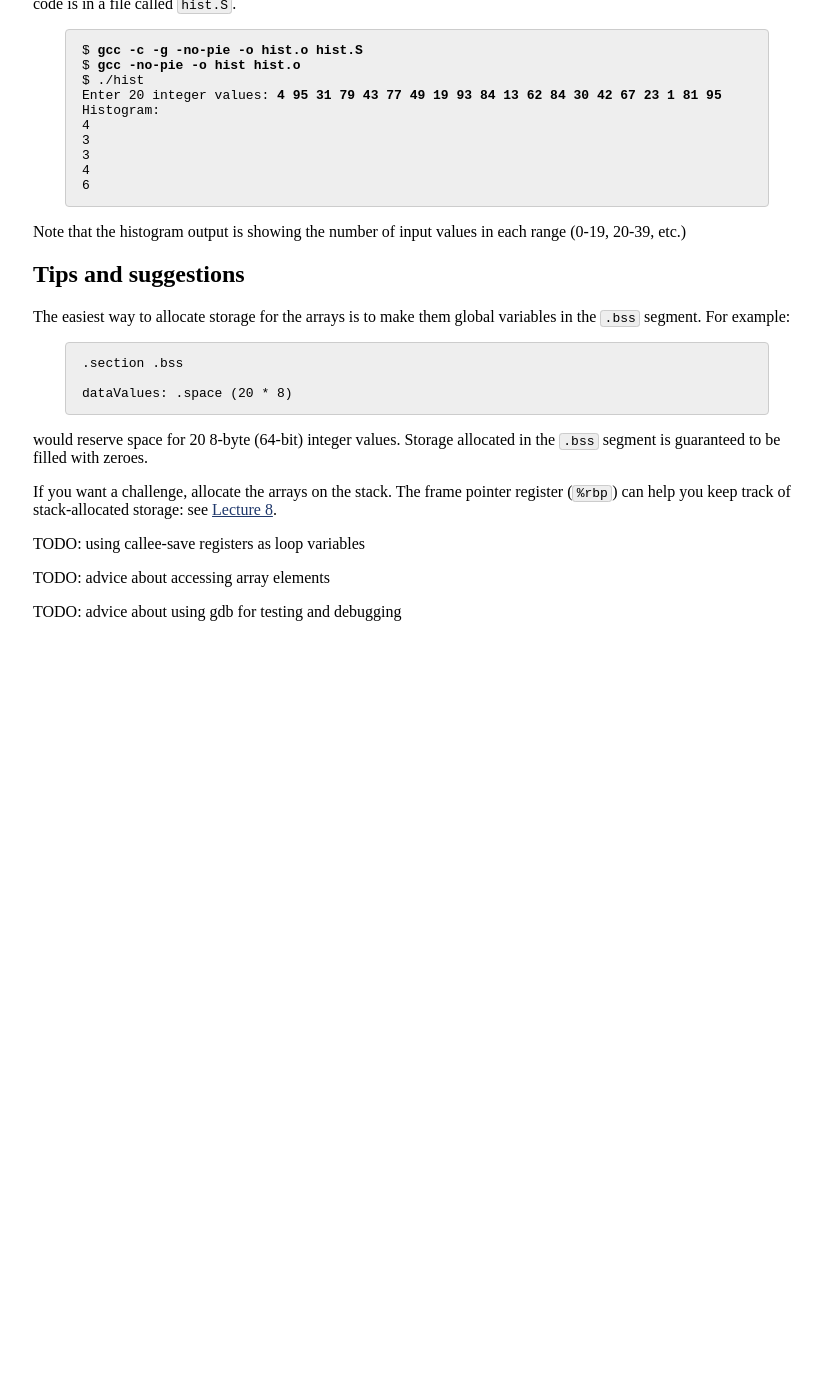
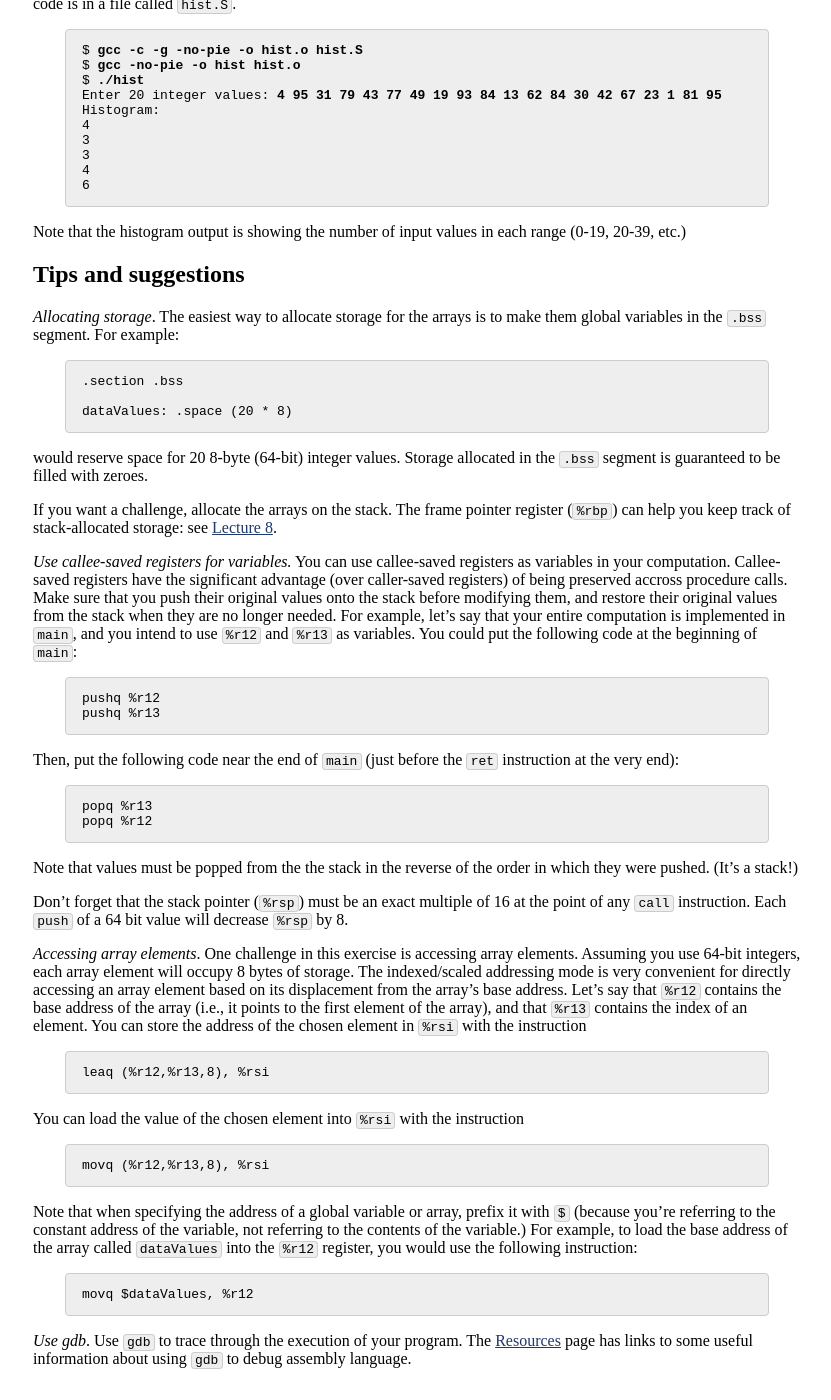
Before and after one commit to jhucsf/spring2020, a Jekyll site: the page built from exercise/assembly2.md, in a window 1280 px wide and 1400 px high, scrolled down 1613 px. Shown: the whole window, without its empty margins (223-1054 px from the left). Built offline with Jekyll 4.4.1, drawn with Linux system fonts in a browser that asks for light colours; before the commit the page ends 2266 px from its top, so only the background shows below that.

Commit message:
more tips/hints for assembly programming exercise

````diff
--- a/exercise/assembly2.md
+++ b/exercise/assembly2.md
@@ -85,7 +85,7 @@ The following commands show assembling and testing the "real" program (user inpu
 <div class="highlighter-rouge"><pre>
 $ <b>gcc -c -g -no-pie -o hist.o hist.S</b>
 $ <b>gcc -no-pie -o hist hist.o</b>
-$ ./hist
+$ <b>./hist</b>
 Enter 20 integer values: <b>4 95 31 79 43 77 49 19 93 84 13 62 84 30 42 67 23 1 81 95</b>
 Histogram:
 4
@@ -99,7 +99,7 @@ Note that the histogram output is showing the number of input values in each ran
 
 ## Tips and suggestions
 
-The easiest way to allocate storage for the arrays is to make them global variables in the `.bss` segment.  For example:
+*Allocating storage*. The easiest way to allocate storage for the arrays is to make them global variables in the `.bss` segment.  For example:
 
 ```
 .section .bss
@@ -111,8 +111,40 @@ would reserve space for 20 8-byte (64-bit) integer values.  Storage allocated in
 
 If you want a challenge, allocate the arrays on the stack.  The frame pointer register (`%rbp`) can help you keep track of stack-allocated storage: see [Lecture 8](../lectures/lecture08-public.pdf).
 
-TODO: using callee-save registers as loop variables
+*Use callee-saved registers for variables.* You can use callee-saved registers as variables in your computation.  Callee-saved registers have the significant advantage (over caller-saved registers) of being preserved accross procedure calls.  Make sure that you push their original values onto the stack before modifying them, and restore their original values from the stack when they are no longer needed.  For example, let's say that your entire computation is implemented in `main`, and you intend to use `%r12` and `%r13` as variables.  You could put the following code at the beginning of `main`:
 
-TODO: advice about accessing array elements
+```
+pushq %r12
+pushq %r13
+```
 
-TODO: advice about using gdb for testing and debugging
+Then, put the following code near the end of `main` (just before the `ret` instruction at the very end):
+
+```
+popq %r13
+popq %r12
+```
+
+Note that values must be popped from the the stack in the reverse of the order in which they were pushed. (It's a stack!)
+
+Don't forget that the stack pointer (`%rsp`) must be an exact multiple of 16 at the point of any `call` instruction.  Each `push` of a 64 bit value will decrease `%rsp` by 8.
+
+*Accessing array elements*. One challenge in this exercise is accessing array elements.  Assuming you use 64-bit integers, each array element will occupy 8 bytes of storage.  The indexed/scaled addressing mode is very convenient for directly accessing an array element based on its displacement from the array's base address.  Let's say that `%r12` contains the base address of the array (i.e., it points to the first element of the array), and that `%r13` contains the index of an element.  You can store the address of the chosen element in `%rsi` with the instruction
+
+```
+leaq (%r12,%r13,8), %rsi
+```
+
+You can load the value of the chosen element into `%rsi` with the instruction
+
+```
+movq (%r12,%r13,8), %rsi
+```
+
+Note that when specifying the address of a global variable or array, prefix it with `$` (because you're referring to the constant address of the variable, not referring to the contents of the variable.)  For example, to load the base address of the array called `dataValues` into the `%r12` register, you would use the following instruction:
+
+```
+movq $dataValues, %r12
+```
+
+*Use gdb*. Use `gdb` to trace through the execution of your program.  The [Resources](../resources.html) page has links to some useful information about using `gdb` to debug assembly language.
````
